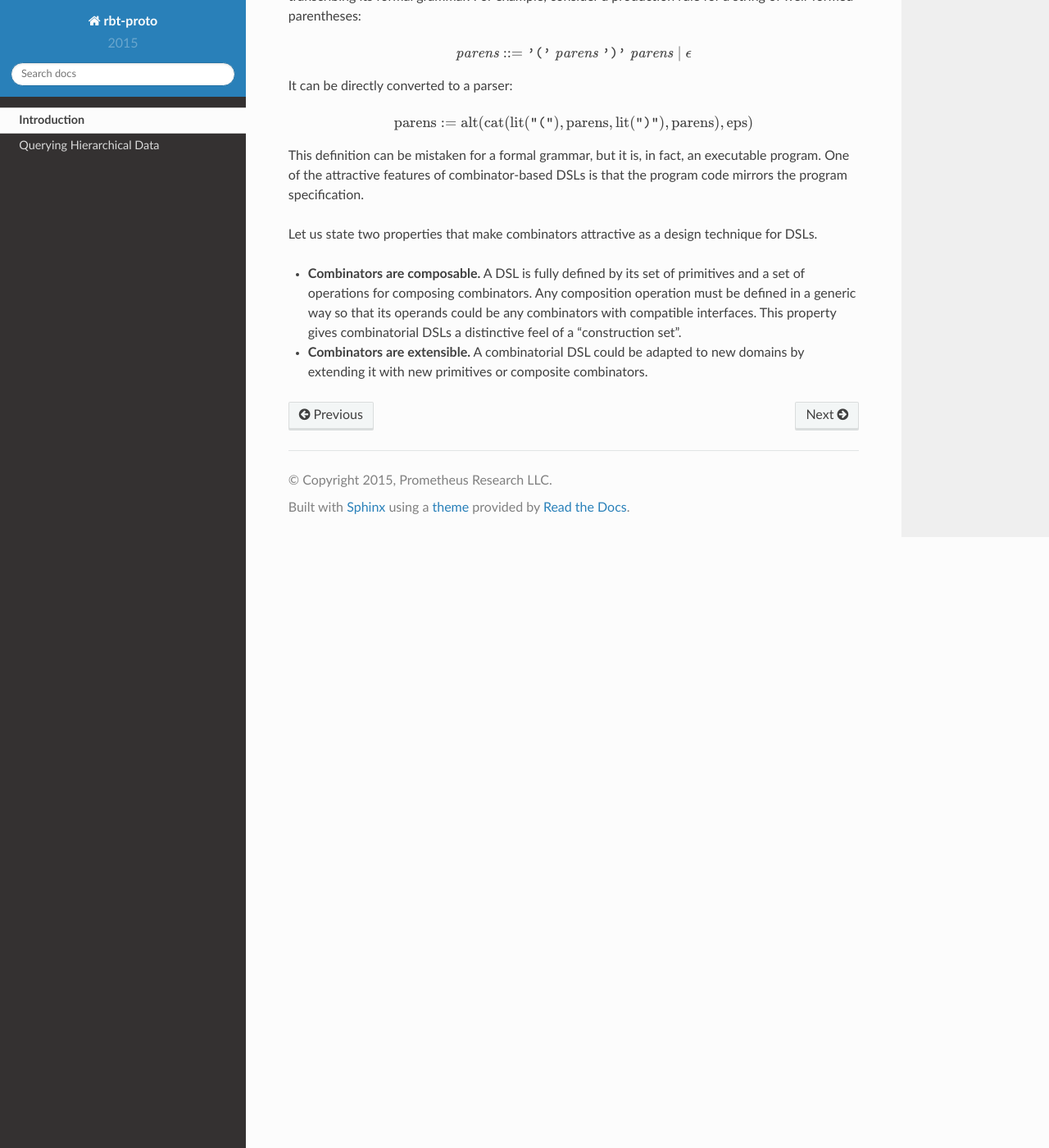
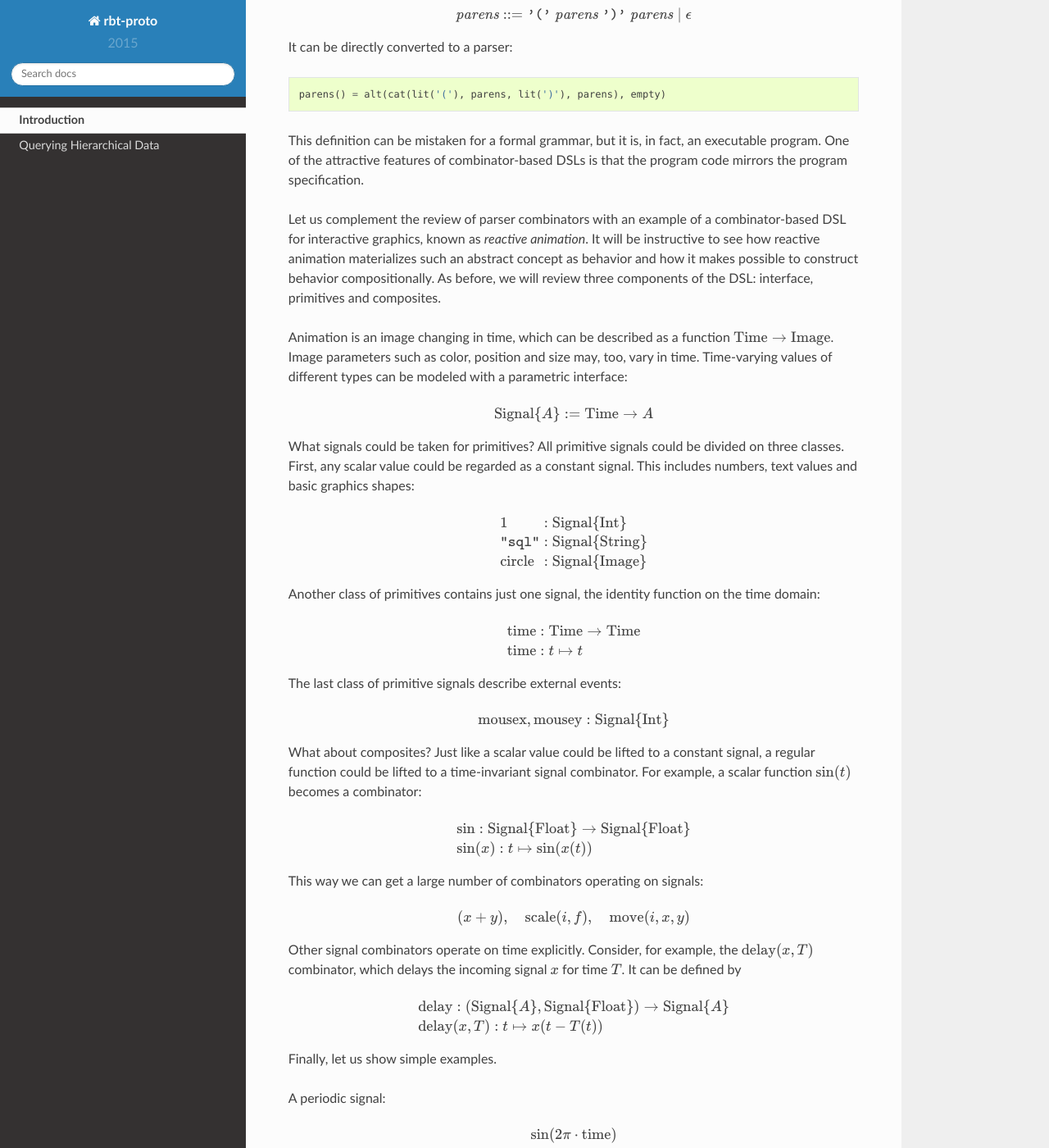
Before and after one commit to rbt-lang/rbt-proto, a Sphinx documentation site: the page built from doc/introduction.rst, in a window 1280 px wide and 1400 px high, scrolled down 3185 px. Shown: the whole window at 82% size. Built offline with Sphinx 7.4.7 and the Read the Docs theme 2.0.0, drawn with Linux system fonts in a browser that asks for light colours; some of the changed text lies outside the part shown.

Commit message:
Introduction: reactive animation.

```diff
--- a/doc/introduction.rst
+++ b/doc/introduction.rst
@@ -303,9 +303,9 @@
 
 Our goal is to show a new design of a combinator-based database query language.
 Before we begin, however, let us recall how combinator pattern is used in
-design of two well-known combinator-based DSLs: parser combinators and
-reactive graphics.  Reviewing these familiar examples will let us highlight
-the roles of different aspects of this design pattern.
+design of two well-known combinator-based DSLs: parser combinators and reactive
+animation.  Reviewing these familiar examples will let us highlight the roles
+of different aspects of this design pattern.
 
 We start with parser combinators, a method for building a parsing framework.  A
 parser, in its simplest form, is a program that recognizes when the input
@@ -334,19 +334,18 @@
 
    \operatorname{Parser} := \operatorname{String} \to \operatorname{Vector}\{\operatorname{String}\}
 
-For primitive parsers, we take a parser that recognizes a fixed character
-and a parser that recognizes an empty string.
+For primitive parsers, we take a parser :math:`\operatorname{lit}(c)` that
+recognizes a fixed character :math:`c` and a parser
+:math:`\operatorname{empty}` that recognizes an empty string.
 
 .. math::
 
-   & \operatorname{lit}(\texttt{'s'}) : \operatorname{Parser} \\
    & \operatorname{lit}(\texttt{'s'}) : \texttt{"sql"} \mapsto [\texttt{"ql"}] \\
    & \operatorname{lit}(\texttt{'s'}) : \texttt{"rabbit"} \mapsto []
 
 .. math::
 
-   & \operatorname{eps} : \operatorname{Parser} \\
-   & \operatorname{eps} : \texttt{"rabbit"} \mapsto [\texttt{"rabbit"}]
+   \operatorname{empty} : \texttt{"rabbit"} \mapsto [\texttt{"rabbit"}]
 
 As for composition operations, we only need two.  Combinator
 :math:`\operatorname{alt}(p_1,p_2,\ldots,p_n)` recognizes a string when it is
@@ -393,20 +392,118 @@
 
 It can be directly converted to a parser:
 
-.. math::
+.. code-block:: julia
 
-   \operatorname{parens} :=
-        \operatorname{alt}(
-            \operatorname{cat}(
-                \operatorname{lit}(\texttt{"("}),
-                \operatorname{parens},
-                \operatorname{lit}(\texttt{")"}),
-                \operatorname{parens}),
-            \operatorname{eps})
+    parens() = alt(cat(lit('('), parens, lit(')'), parens), empty)
 
 This definition can be mistaken for a formal grammar, but it is, in fact, an
 executable program.  One of the attractive features of combinator-based DSLs is
 that the program code mirrors the program specification.
+
+Let us complement the review of parser combinators with an example of a
+combinator-based DSL for interactive graphics, known as *reactive animation*.
+It will be instructive to see how reactive animation materializes such an
+abstract concept as behavior and how it makes possible to construct behavior
+compositionally.  As before, we will review three components of the DSL:
+interface, primitives and composites.
+
+Animation is an image changing in time, which can be described as a function
+:math:`\operatorname{Time}\to\operatorname{Image}`.  Image parameters such as
+color, position and size may, too, vary in time.  Time-varying values of
+different types can be modeled with a parametric interface:
+
+.. math::
+
+   \operatorname{Signal}\{A\} := \operatorname{Time} \to A
+
+What signals could be taken for primitives?  All primitive signals could be
+divided on three classes.  First, any scalar value could be regarded as a
+constant signal.  This includes numbers, text values and basic graphics shapes:
+
+.. math::
+   :nowrap:
+
+   \begin{alignat*}{2}
+   & 1 & \;:\; & \operatorname{Signal}\{\operatorname{Int}\} \\
+   & \texttt{"sql"} & \;:\; & \operatorname{Signal}\{\operatorname{String}\} \\
+   & \operatorname{circle} & \;:\; & \operatorname{Signal}\{\operatorname{Image}\}
+   \end{alignat*}
+
+Another class of primitives contains just one signal, the identity function on
+the time domain:
+
+.. math::
+
+   & \operatorname{time} : \operatorname{Time} \to \operatorname{Time} \\
+   & \operatorname{time} : t \mapsto t
+
+The last class of primitive signals describe external events:
+
+.. math::
+
+   \operatorname{mousex},\operatorname{mousey} : \operatorname{Signal}\{\operatorname{Int}\}
+
+What about composites?  Just like a scalar value could be lifted to a constant
+signal, a regular function could be lifted to a time-invariant signal
+combinator.  For example, a scalar function :math:`\sin(t)` becomes a
+combinator:
+
+.. math::
+
+   & \sin : \operatorname{Signal}\{\operatorname{Float}\}
+        \to \operatorname{Signal}\{\operatorname{Float}\} \\
+   & \sin(x) : t \mapsto \sin(x(t))
+
+This way we can get a large number of combinators operating on signals:
+
+.. math::
+
+   (x + y), \quad
+   \operatorname{scale}(i,f), \quad
+   \operatorname{move}(i,x,y)
+
+Other signal combinators operate on time explicitly.  Consider, for example, the
+:math:`\operatorname{delay}(x,T)` combinator, which delays the
+incoming signal :math:`x` for time :math:`T`.  It can be defined by
+
+.. math::
+
+   & \operatorname{delay} :
+        (\operatorname{Signal}\{A\}, \operatorname{Signal}\{\operatorname{Float}\}) \to
+        \operatorname{Signal}\{A\} \\
+   & \operatorname{delay}(x,T) : t \mapsto x(t-T(t))
+
+Finally, let us show simple examples.
+
+A periodic signal:
+
+.. math::
+
+   \sin(2\pi\cdot\operatorname{time})
+
+A pulsating circle:
+
+.. math::
+
+   \operatorname{scale}(\operatorname{circle}, \sin(\operatorname{time}))
+
+A circle on an orbit:
+
+.. math::
+
+   \operatorname{move}(\operatorname{circle}, \sin(\operatorname{time}), \sin(\operatorname{time}+\pi))
+
+An image that follows the mouse cursor:
+
+.. math::
+
+   \operatorname{move}(\operatorname{circle}, \operatorname{mousex}, \operatorname{mousey})
+
+Notice that none of these expressions use variables, even though they look like
+regular variable-based expressions.  For example,
+:math:`\sin(2\pi\cdot\operatorname{time})` resembles expression
+:math:`\sin(2\pi\cdot t)`, where :math:`t` is a variable, however, it does not
+have use any variables.
 
 Let us state two properties that make combinators attractive as a design
 technique for DSLs.
```
